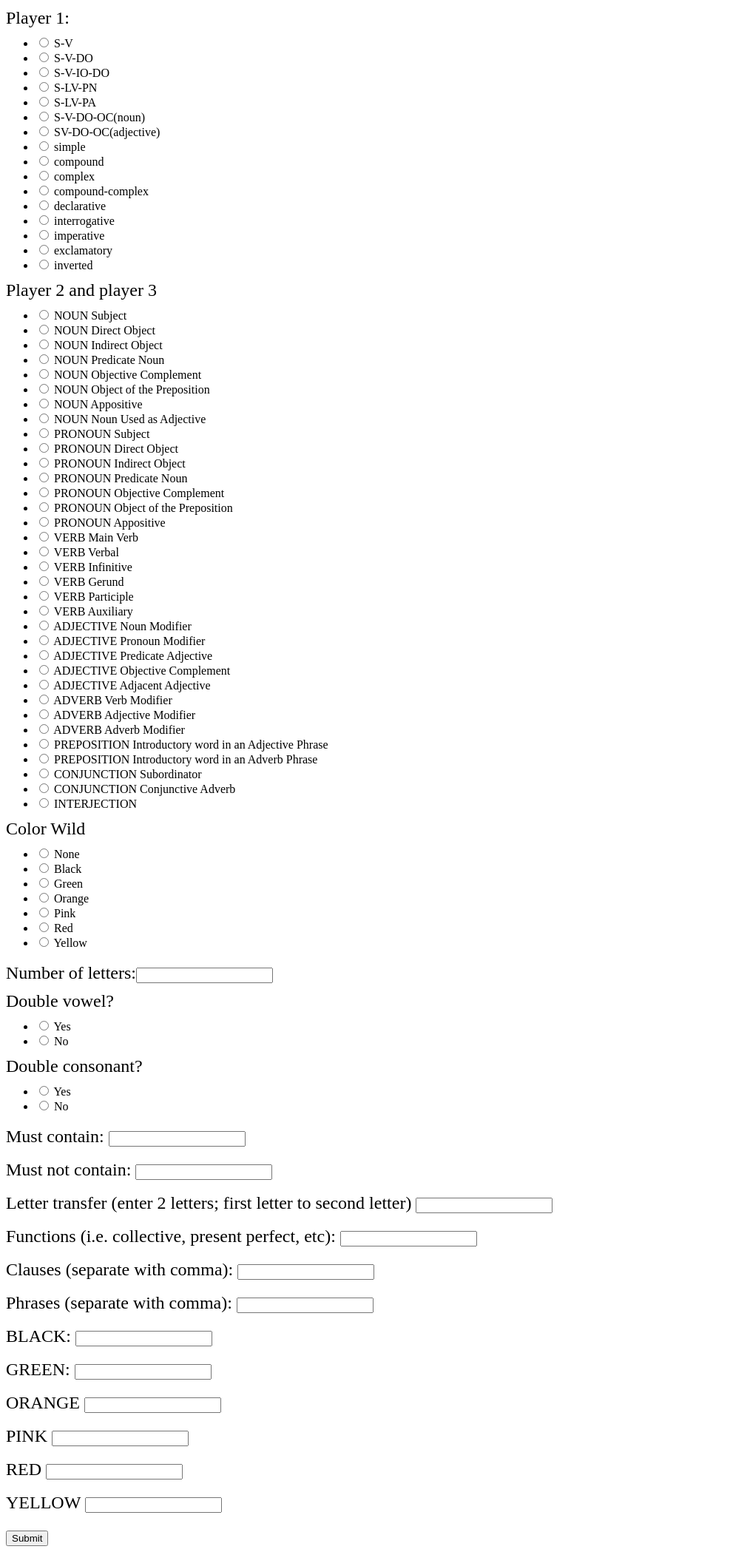
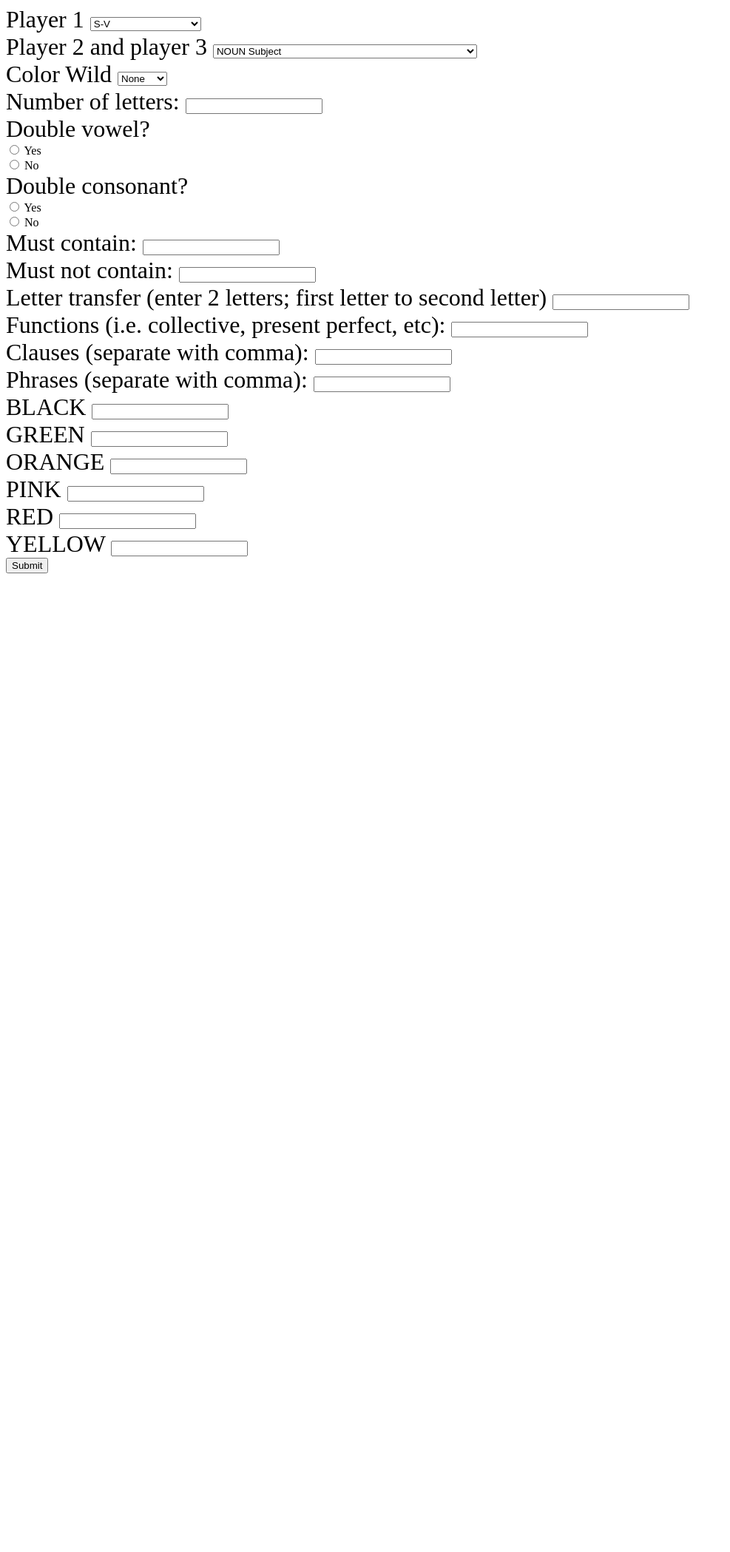
Before and after one commit to andygitlin/Academic-Games-Player, a Flask app: page / in a window 1280 px wide. Shown: the whole page at 74% size, without its empty margins (0-987 px from the left). After the commit the page ends 775 px from the top, so only its background shows below. Run offline with Flask 2, Linux system fonts and the light colour scheme.

Commit message:
fix style

```diff
--- a/static/styles.css
+++ b/static/styles.css
@@ -1,4 +1,16 @@
 p {
-    font-size: 1.5em;
-    line-height: 0;
+    margin: 0;
+    padding: 0;
+    border: 0;
+    font-size: 2rem;
 }
+
+ul {
+    margin: 0;
+    padding: 0;
+    border: 0;
+}
+
+li {
+    list-style: none;
+}
```
Also changed, not shown: MrLing.py (+6 -6 lines), templates/index.html (+6 -6 lines).
